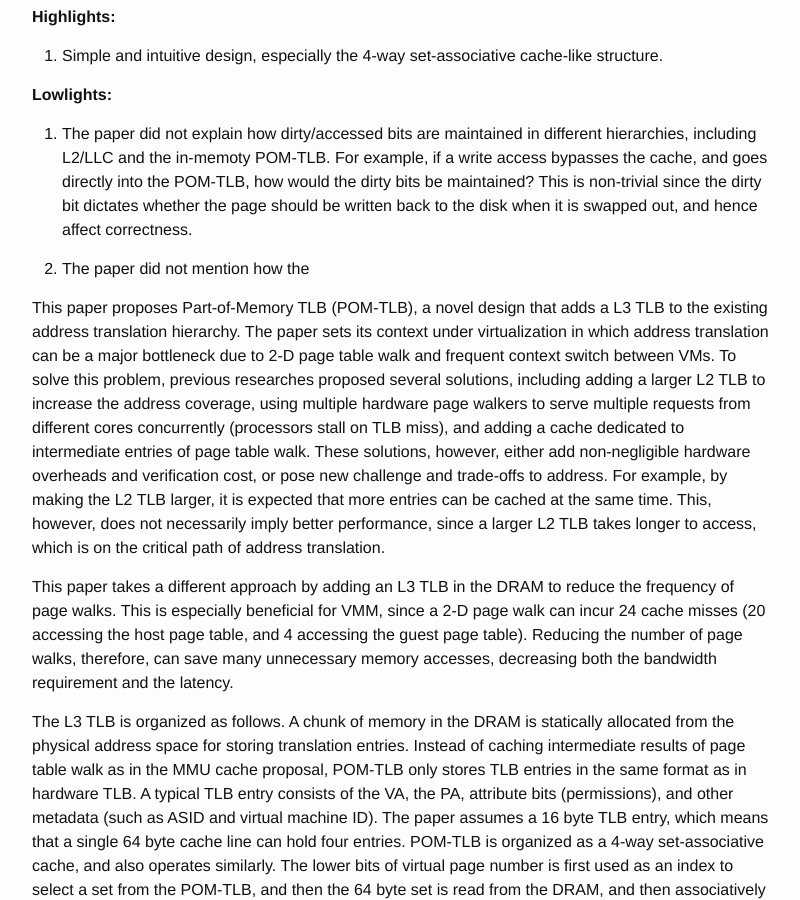
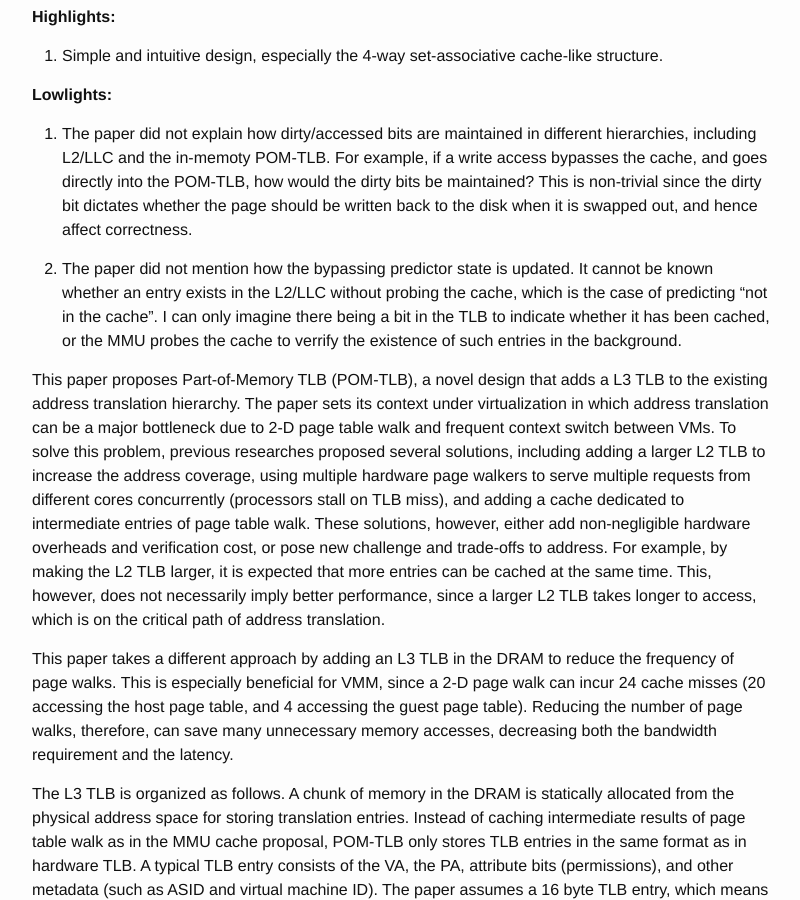
Before and after one commit to wangziqi2013/wangziqi2013.github.io, a Jekyll site: the page built from _posts/2019-08-19-pom-tlb.markdown, in a window 1280 px wide and 900 px high, scrolled down 529 px. Shown: the whole window, without its empty margins (238-1038 px from the left). Built offline with Jekyll 4.4.1, drawn with Linux system fonts in a browser that asks for light colours.

Commit message:
Adding low lights

```diff
--- a/_posts/2019-08-19-pom-tlb.markdown
+++ b/_posts/2019-08-19-pom-tlb.markdown
@@ -24,7 +24,10 @@ version_mgmt:
    how would the dirty bits be maintained? This is non-trivial since the dirty bit dictates whether the page
    should be written back to the disk when it is swapped out, and hence affect correctness.
 
-2. The paper did not mention how the
+2. The paper did not mention how the bypassing predictor state is updated. It cannot be known whether an entry
+   exists in the L2/LLC without probing the cache, which is the case of predicting "not in the cache". I can only
+   imagine there being a bit in the TLB to indicate whether it has been cached, or the MMU probes the cache to
+   verrify the existence of such entries in the background.
 
 This paper proposes Part-of-Memory TLB (POM-TLB), a novel design that adds a L3 TLB to the existing address translation
 hierarchy. The paper sets its context under virtualization in which address translation can be a major bottleneck
```
